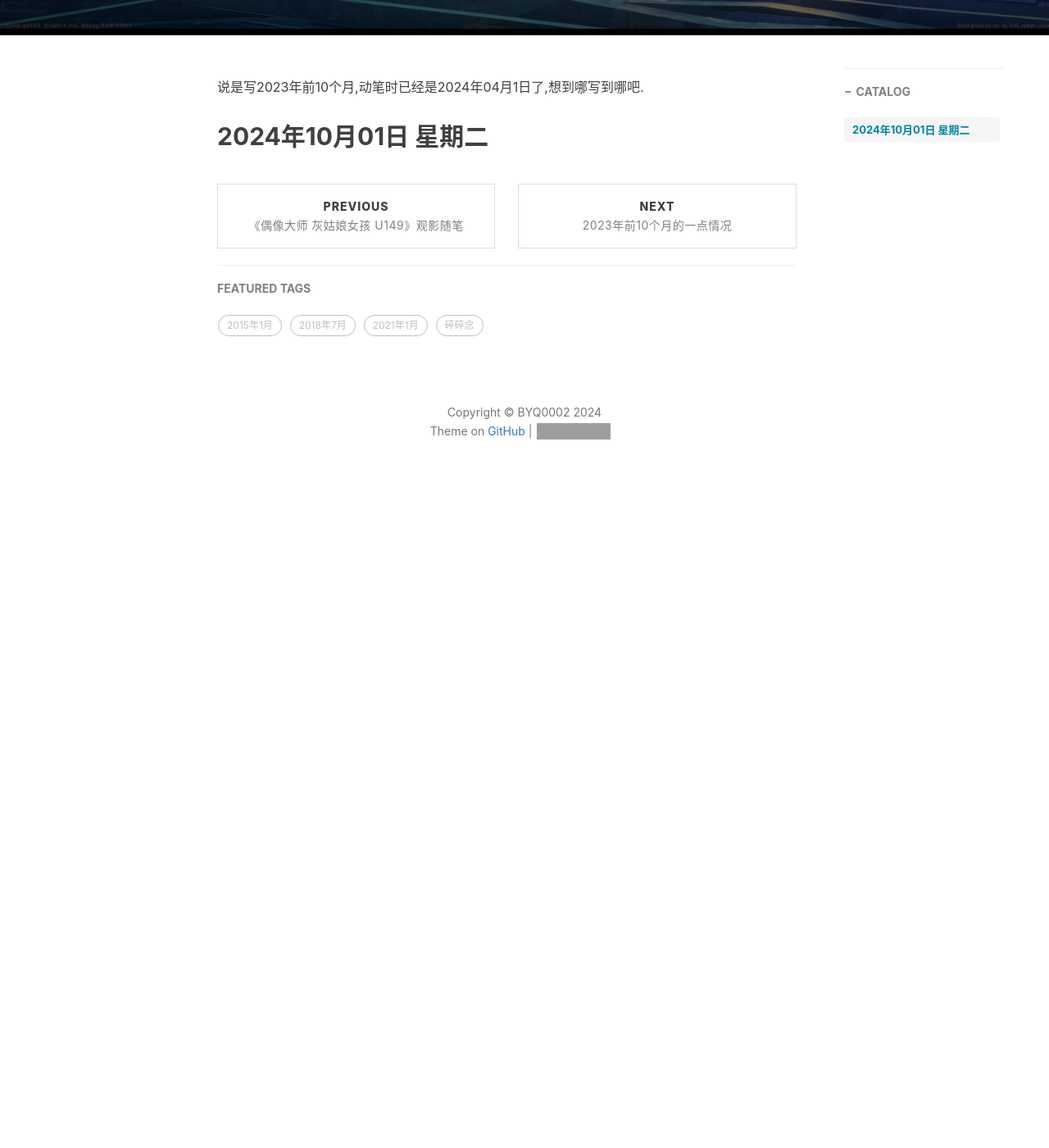
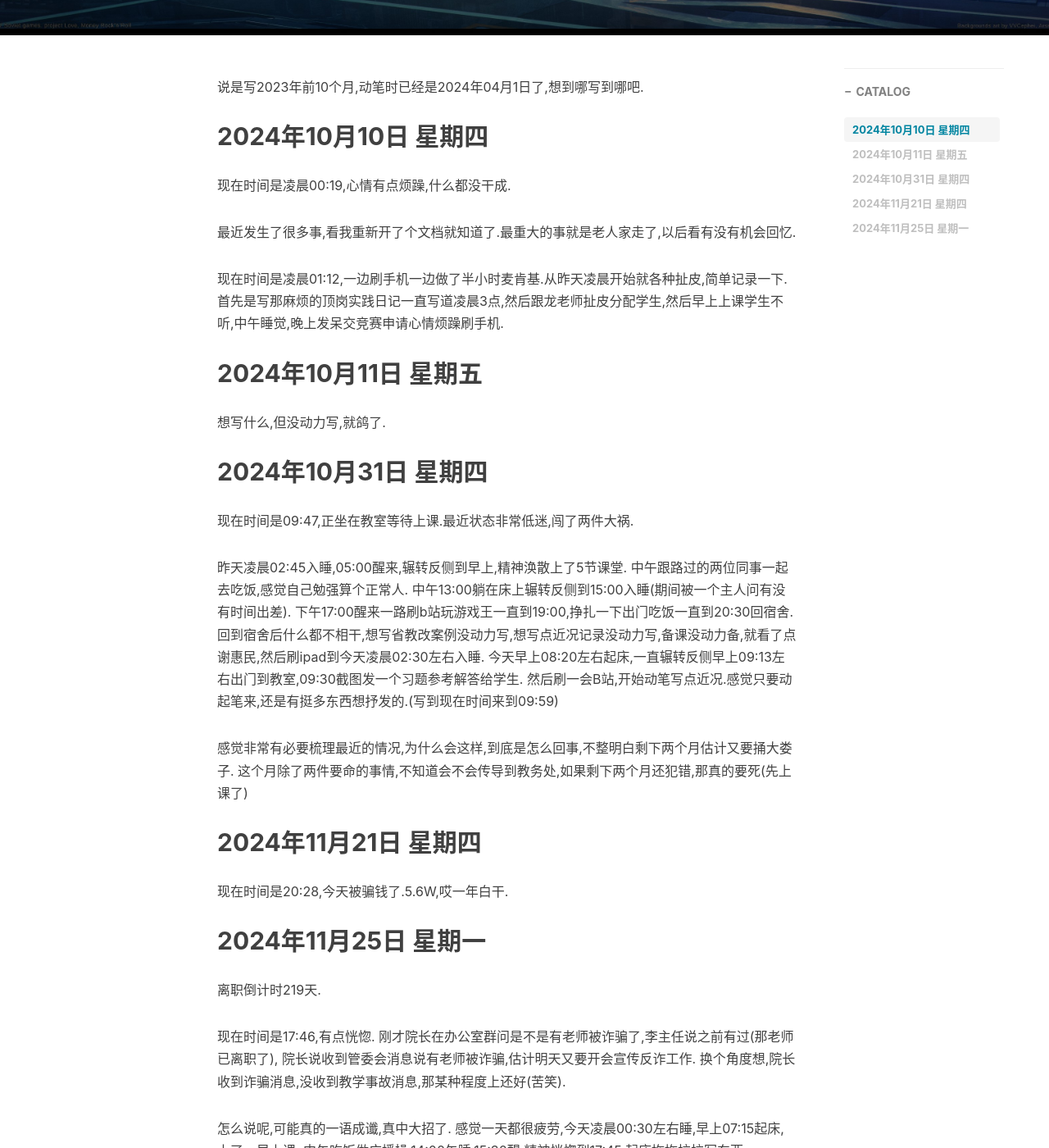
Before and after one commit to BYQ0002/BYQ0002.github.io, a Jekyll site: the page built from _posts/2024-10-01-一点近况v24.md, in a window 1280 px wide and 1400 px high, scrolled down 414 px. Shown: the whole window at 82% size. Built offline with Jekyll 4.4.1, drawn with Linux system fonts in a browser that asks for light colours; nearby versions of some CDN libraries; comment, search, counter and statistics services are not loaded; before the commit the page ends 1044 px from its top, so only the background shows below that; some of the changed text lies outside the part shown; grey boxes are pictures that could not be loaded.

Commit message:
Update 2024-10-01-一点近况v24.md

```diff
--- a/_posts/2024-10-01-一点近况v24.md
+++ b/_posts/2024-10-01-一点近况v24.md
@@ -2,7 +2,7 @@
 layout: post                                           #使用的布局（不需要改）
 title: 2024年10月的一点情况                             #标题
 subtitle:                                              #副标题
-date: 2023-10-01                                       #时间
+date: 2024-10-01                                       #时间
 author: BYQ0002                                        #作者
 header-img: img/64800561_p0.jpg                        #这篇文章标题背景图片
 catalog: true                                          #是否归档
@@ -12,4 +12,62 @@ tags:                                                  #标签
 
 说是写2023年前10个月,动笔时已经是2024年04月1日了,想到哪写到哪吧.
 
-## 2024年10月01日 星期二
+## 2024年10月10日 星期四
+
+现在时间是凌晨00:19,心情有点烦躁,什么都没干成.
+
+最近发生了很多事,看我重新开了个文档就知道了.最重大的事就是老人家走了,以后看有没有机会回忆.
+
+现在时间是凌晨01:12,一边刷手机一边做了半小时麦肯基.从昨天凌晨开始就各种扯皮,简单记录一下.
+首先是写那麻烦的顶岗实践日记一直写道凌晨3点,然后跟龙老师扯皮分配学生,然后早上上课学生不听,中午睡觉,晚上发呆交竞赛申请心情烦躁刷手机.
+
+## 2024年10月11日 星期五
+
+想写什么,但没动力写,就鸽了.
+
+## 2024年10月31日 星期四
+
+现在时间是09:47,正坐在教室等待上课.最近状态非常低迷,闯了两件大祸.
+
+昨天凌晨02:45入睡,05:00醒来,辗转反侧到早上,精神涣散上了5节课堂.
+中午跟路过的两位同事一起去吃饭,感觉自己勉强算个正常人.
+中午13:00躺在床上辗转反侧到15:00入睡(期间被一个主人问有没有时间出差).
+下午17:00醒来一路刷b站玩游戏王一直到19:00,挣扎一下出门吃饭一直到20:30回宿舍.
+回到宿舍后什么都不相干,想写省教改案例没动力写,想写点近况记录没动力写,备课没动力备,就看了点谢惠民,然后刷ipad到今天凌晨02:30左右入睡.
+今天早上08:20左右起床,一直辗转反侧早上09:13左右出门到教室,09:30截图发一个习题参考解答给学生.
+然后刷一会B站,开始动笔写点近况.感觉只要动起笔来,还是有挺多东西想抒发的.(写到现在时间来到09:59)
+
+感觉非常有必要梳理最近的情况,为什么会这样,到底是怎么回事,不整明白剩下两个月估计又要捅大娄子.
+这个月除了两件要命的事情,不知道会不会传导到教务处,如果剩下两个月还犯错,那真的要死(先上课了)
+
+## 2024年11月21日 星期四
+
+现在时间是20:28,今天被骗钱了.5.6W,哎一年白干.
+
+## 2024年11月25日 星期一
+
+离职倒计时219天.
+
+现在时间是17:46,有点恍惚.
+刚才院长在办公室群问是不是有老师被诈骗了,李主任说之前有过(那老师已离职了),
+院长说收到管委会消息说有老师被诈骗,估计明天又要开会宣传反诈工作.
+换个角度想,院长收到诈骗消息,没收到教学事故消息,那某种程度上还好(苦笑).
+
+怎么说呢,可能真的一语成谶,真中大招了.
+感觉一天都很疲劳,今天凌晨00:30左右睡,早上07:15起床,上了一早上课,
+中午吃饭做广播操,14:00午睡,15:30醒,精神恍惚到17:45,起床拖拖拉拉写东西.
+
+鼓起干劲想一下最近发生了什么(不想翻信息了,看了伤心,只能凭回忆想).
+上周四(21日)早上上课,学生没怎么听课,中心极限定理没听懂多少.
+早上收到一个来自香港的电话,没接听.中午13:50左右又收到了,接听电话,然后对面说航班延误可以改签,然后退回航班运费险.
+于是根据他电话的操作打开app,因为苹果系统没有收录盗版软件,所以他让我登录网址.
+输入信息,
+
+
+
+收录几个类似经历(某种程度上就是寻找心理安慰与平衡).
+[我被电话诈骗了四万五！！3年up白干，血泪教训...](https://www.bilibili.com/video/BV1XnyLYSEGM)
+[被骗之后 生活还要继续](https://www.bilibili.com/video/BV1WVS3YqEMr)
+[你认识的被诈骗的人最惨的有多惨？ - 塞可的回答 - 知乎](https://www.zhihu.com/question/457778003/answer/2817670017)
+[南航泄露咱们隐私2年，对不起，我来晚了](https://www.bilibili.com/video/BV1WsSLY1EgJ)
+[被电信诈骗7万多元，终于还清，我收获了2个好处](https://www.bilibili.com/video/BV1794y1t7m2)
```
